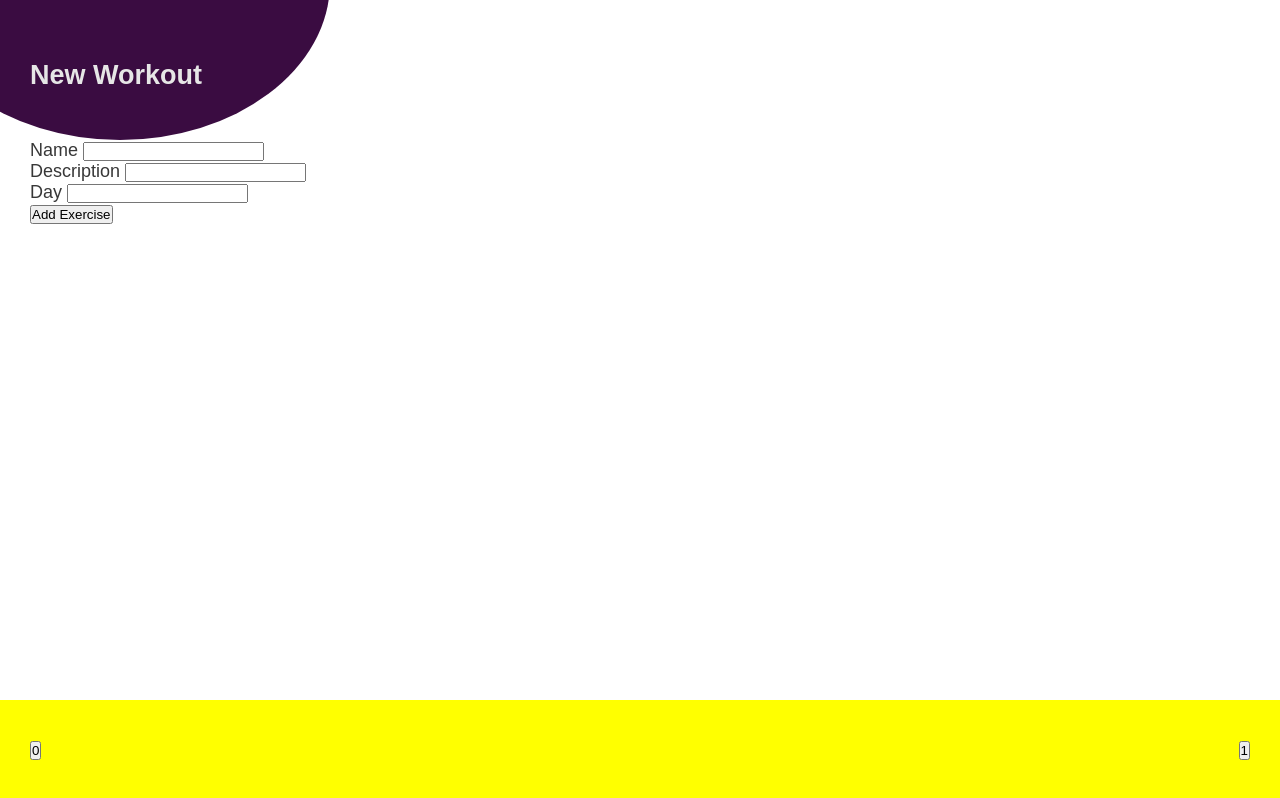
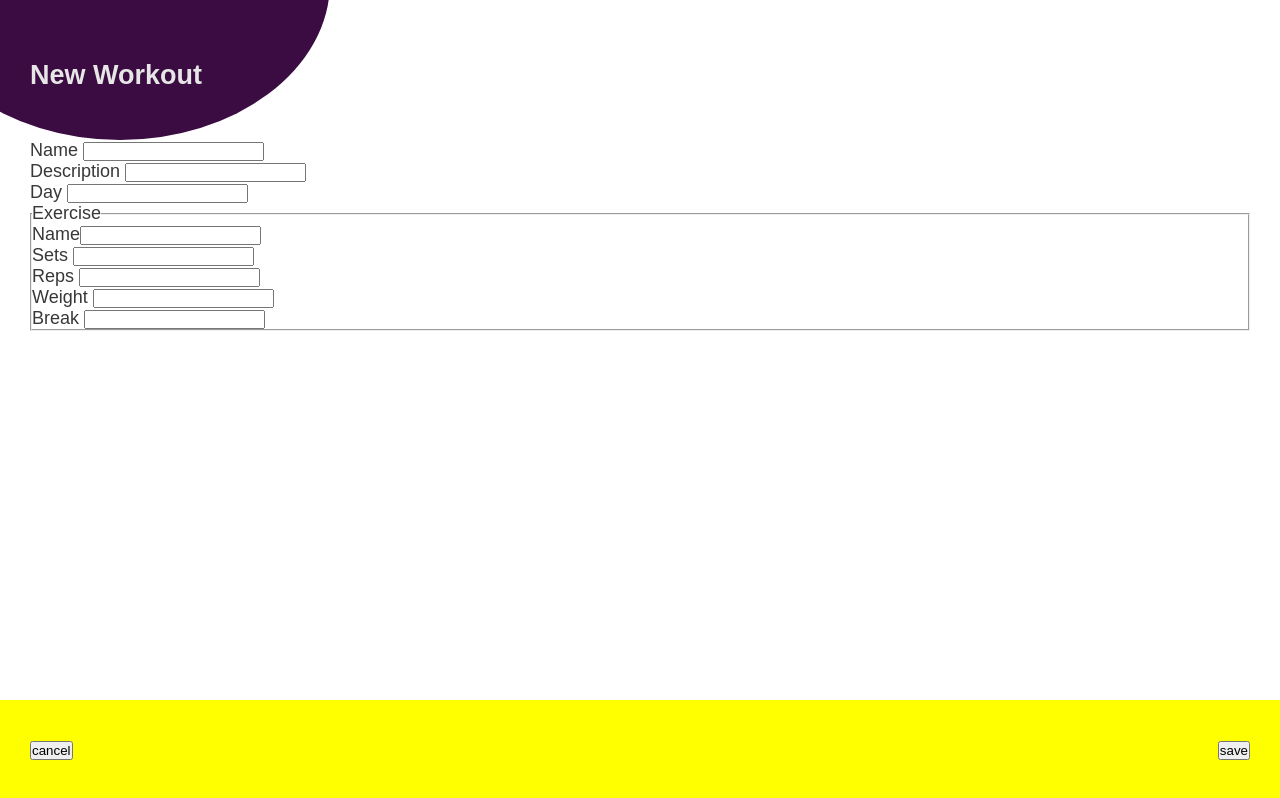
Before and after one commit to AljoschaNy/FittyApp, a React (Vite) app in the folder frontend/: page /workout/add in a window 1280 px wide. Built offline with nearby package versions, Linux system fonts and the light colour scheme.

Commit message:
Accept just one exercise

```diff
--- a/frontend/src/pages/AddPage.tsx
+++ b/frontend/src/pages/AddPage.tsx
@@ -1,42 +1,8 @@
 import "./AddPage.css";
 import {useNavigate} from "react-router-dom";
-import React, {useState} from "react";
-
-type Exercise = {
-    id: number,
-    name:string,
-    sets: number,
-    reps: number,
-    weight: number,
-    break: number
-}
 
 function AddPage() {
     const navigate = useNavigate();
-    const [name, setName] = useState<string>("");
-    const [sets, setSets] = useState(0);
-    const [reps, setReps] =useState(0);
-    const [weight, setWeight] = useState(0);
-    const [breakTime, setBreakTime] = useState(0);
-    const [exercises, setExercises] = useState<Exercise[]>([]);
-    const [nextId, setNextId] = useState(0);
-    function addNewExerciseForm() {
-        setExercises([...exercises, {
-            id: nextId,
-            name:"",
-            sets: 0,
-            reps: 0,
-            weight: 0,
-            break: 0
-            }
-        ]);
-        setNextId(nextId+1);
-    }
-
-    function deleteExerciseForm(id:number) {
-        const newExercises = exercises.filter((exercise:Exercise) => exercise.id !== id);
-        setExercises(newExercises);
-    }
 
     function handleSubmit(event: React.FormEvent<HTMLFormElement>):void {
         event.preventDefault();
@@ -55,34 +21,27 @@ function AddPage() {
                         <label>Name <input type={"text"} /> </label><br/>
                         <label>Description <input type={"text"} /> </label><br/>
                         <label>Day <input type={"text"} /> </label><br/>
-                        {exercises.map(exercise => {
-                            return <fieldset key={exercise.id}>
+                        <fieldset>
                             <legend>Exercise</legend>
                             <label>
                                 Name
                                 <input
                                     type={"text"}
-                                        defaultValue={exercise.name}
                                 />
                             </label><br/>
-                                <label>Sets <input type={"number"} defaultValue={exercise.sets}/></label><br/>
-                                <label>Reps <input type={"number"} defaultValue={exercise.reps}/></label><br/>
-                                <label>Weight <input type={"number"} defaultValue={exercise.weight}/></label><br/>
-                                <label>Break <input type={"number"} defaultValue={exercise.break}/></label>
-                                <button type={"button"} onClick={() => deleteExerciseForm(exercise.id)}>Delete</button>
+                            <label>Sets <input type={"number"} /></label><br/>
+                            <label>Reps <input type={"number"} /></label><br/>
+                            <label>Weight <input type={"number"} /></label><br/>
+                            <label>Break <input type={"number"} /></label>
                         </fieldset>
-                        })
-                        }
-                        <button type={"button"} onClick={addNewExerciseForm}>Add Exercise</button>
                     </form>
-
                 </main>
             </div>
             <div className={"position-fix"}></div>
             <div className={"container"}>
                 <footer className={"footer-add-page"}>
-                        <button onClick={() => navigate("/")}>0</button>
-                        <button>1</button>
+                        <button onClick={() => navigate("/")}>cancel</button>
+                        <button>save</button>
                 </footer>
             </div>
         </>
```
Lines whose indentation alone changed are shown as unchanged.
